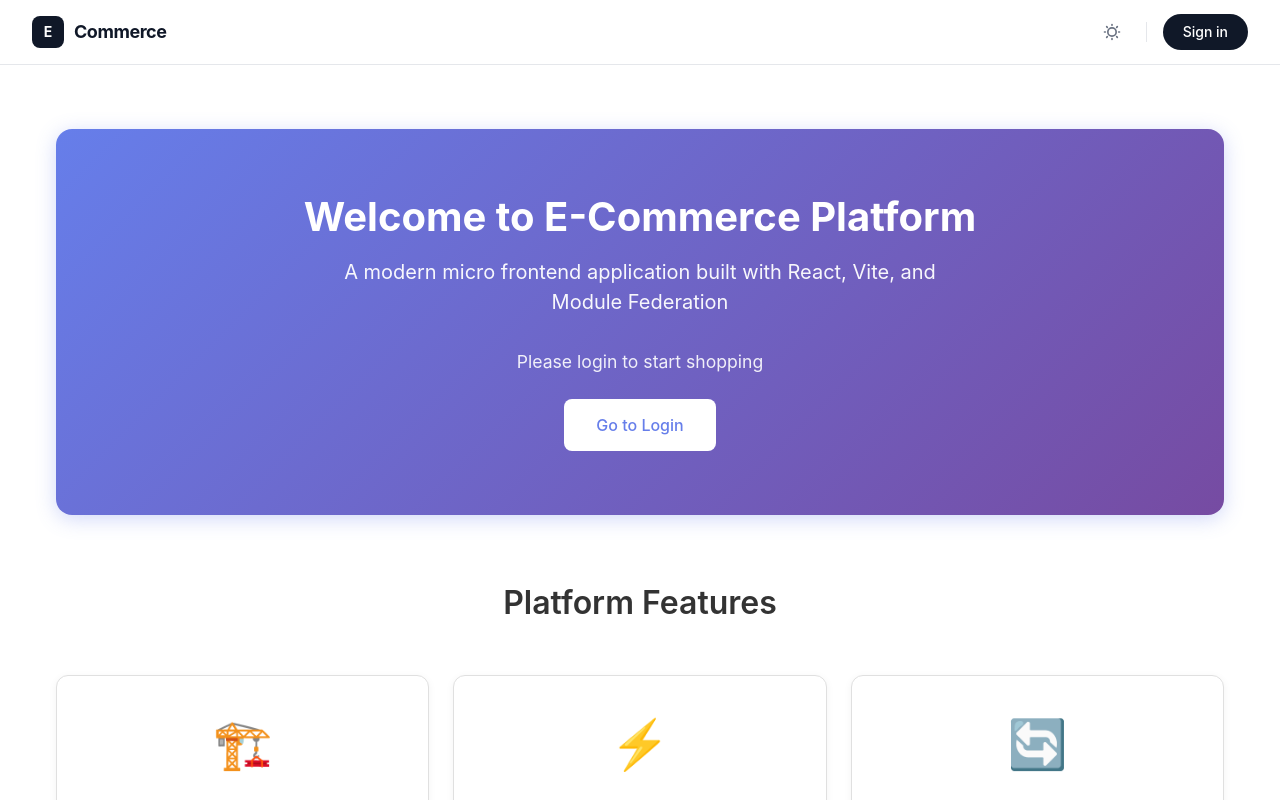
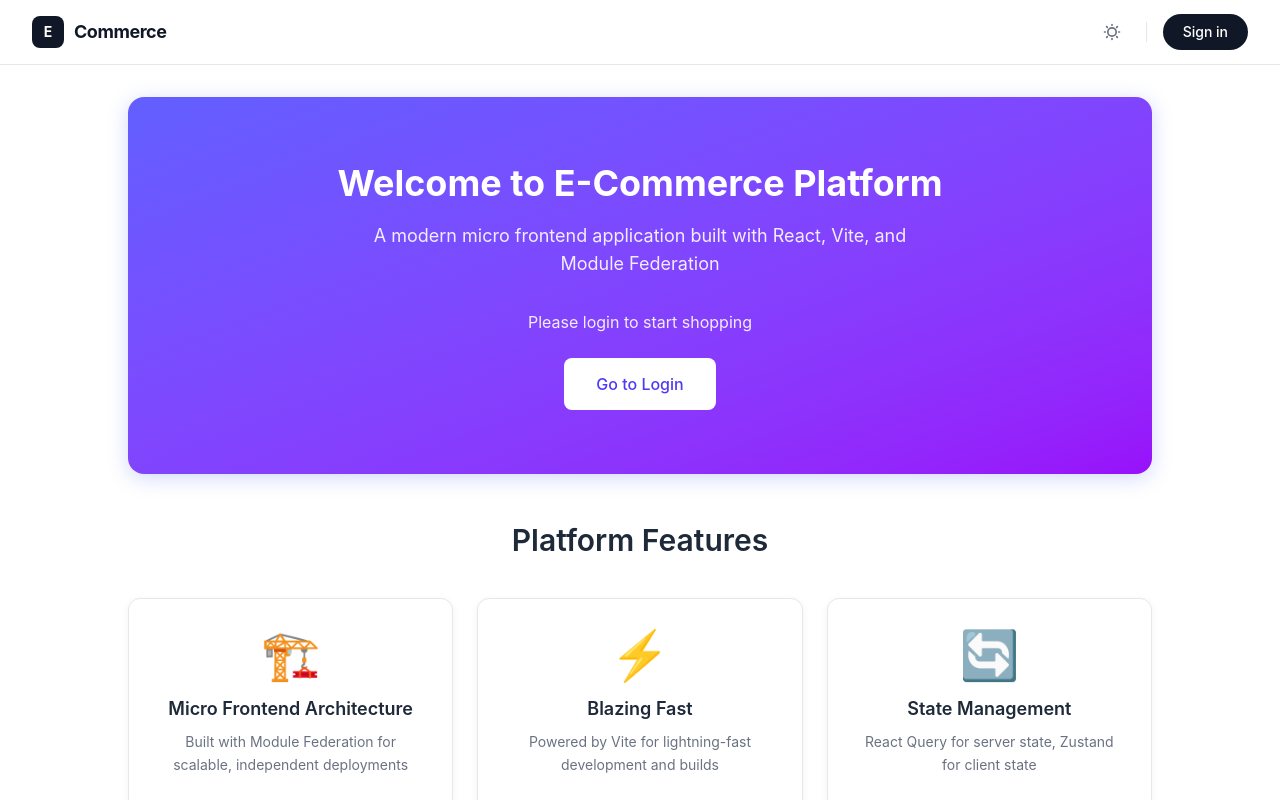
Before and after one commit to thiendp99/eco, a React (Vite) app in the folder packages/host/: page / in a window 1280 px wide. Shown: the top 800 px of the page. Built offline with nearby package versions, Linux system fonts and the light colour scheme.

Commit message:
fix: impoting common

```diff
--- /dev/null
+++ b/packages/host/src/components/ProtectedRoute.tsx
@@ -0,0 +1,13 @@
+import { Navigate, useLocation } from 'react-router-dom';
+import { useAuthStore } from '../stores/authStore';
+
+export const ProtectedRoute = ({ children }: { children: React.ReactNode }) => {
+  const isAuthenticated = useAuthStore((state) => state.isAuthenticated);
+  const location = useLocation();
+
+  return isAuthenticated ? (
+    <>{children}</>
+  ) : (
+    <Navigate to="/login" replace state={{ from: location }} />
+  );
+};
--- /dev/null
+++ b/packages/host/src/constants/testAccounts.ts
@@ -0,0 +1,14 @@
+export const TEST_ACCOUNTS = [
+  {
+    role: 'Admin',
+    email: 'admin@test.com',
+    password: 'admin123',
+  },
+  {
+    role: 'User',
+    email: 'user@test.com',
+    password: 'user123',
+  },
+] as const;
+
+export type TestAccount = (typeof TEST_ACCOUNTS)[number];
--- /dev/null
+++ b/packages/host/src/pages/DashboardPage.tsx
@@ -0,0 +1,60 @@
+import { Link } from 'react-router-dom';
+import { useAuthStore } from '../stores/authStore';
+import { useThemeStore } from '@ecommerce/shared';
+
+export const DashboardPage = () => {
+  const { user } = useAuthStore();
+  const { theme } = useThemeStore();
+  const isDark = theme === 'dark';
+
+  return (
+    <div className="max-w-4xl mx-auto">
+      <div
+        className={`rounded-2xl border p-8 mb-6 ${
+          isDark ? 'bg-gray-900 border-gray-800' : 'bg-white border-gray-200'
+        }`}
+      >
+        <h1
+          className={`text-3xl font-bold mb-2 ${
+            isDark ? 'text-white' : 'text-gray-900'
+          }`}
+        >
+          Dashboard
+        </h1>
+        <p
+          className={`text-sm mb-6 ${
+            isDark ? 'text-gray-400' : 'text-gray-500'
+          }`}
+        >
+          Welcome back,{' '}
+          <span className="font-medium">{user?.name ?? 'Admin'}</span>
+        </p>
+
+        <div
+          className={`rounded-xl border p-6 ${
+            isDark
+              ? 'bg-gray-800 border-gray-700'
+              : 'bg-gray-50 border-gray-200'
+          }`}
+        >
+          <p
+            className={`text-sm ${isDark ? 'text-gray-400' : 'text-gray-600'}`}
+          >
+            🚧 Admin dashboard — coming soon.
+          </p>
+        </div>
+      </div>
+
+      <Link
+        to="/products"
+        className={`inline-flex items-center gap-2 text-sm font-medium transition-colors duration-200 ${
+          isDark
+            ? 'text-gray-400 hover:text-white'
+            : 'text-gray-500 hover:text-gray-900'
+        }`}
+      >
+        ← Back to Products
+      </Link>
+    </div>
+  );
+};
--- a/packages/host/src/pages/HomePage.tsx
+++ b/packages/host/src/pages/HomePage.tsx
@@ -1,11 +1,6 @@
 import { Link } from 'react-router-dom';
 import { useAuthStore } from '../stores/authStore';
 import { useThemeStore } from '@ecommerce/shared';
-
-export const HomePage = () => {
-  const isAuthenticated = useAuthStore((state) => state.isAuthenticated);
-  const { theme } = useThemeStore();
-  const isDark = theme === 'dark';
 
 const features = [
   {
@@ -42,119 +37,62 @@ export const HomePage = () => {
   },
 ];
 
-  const buttonStyle = {
-    display: 'inline-block',
-    padding: '0.875rem 2rem',
-    borderRadius: '8px',
-    textDecoration: 'none',
-    fontSize: '1rem',
-    fontWeight: 500,
-    transition: 'all 0.3s ease',
-    border: 'none',
-    cursor: 'pointer',
-  };
+export const HomePage = () => {
+  const isAuthenticated = useAuthStore((state) => state.isAuthenticated);
+  const { theme } = useThemeStore();
+  const isDark = theme === 'dark';
 
   return (
-    <div style={{ maxWidth: '1200px', margin: '0 auto', padding: '2rem 1rem' }}>
+    <div className="max-w-5xl mx-auto">
       {/* Hero Section */}
       <div
-        style={{
-          textAlign: 'center',
-          padding: '4rem 2rem',
-          marginBottom: '4rem',
-          background: isDark
-            ? 'linear-gradient(135deg, #2d2d2d 0%, #1a1a1a 100%)'
-            : 'linear-gradient(135deg, #667eea 0%, #764ba2 100%)',
-          borderRadius: '16px',
-          color: isDark ? '#ffffff' : '#ffffff',
-          boxShadow: isDark
-            ? '0 4px 20px rgba(0, 0, 0, 0.3)'
-            : '0 4px 20px rgba(102, 126, 234, 0.3)',
-        }}
+        className={`
+          text-center px-8 py-16 mb-12 rounded-2xl
+          ${
+            isDark
+              ? 'bg-gradient-to-br from-gray-800 to-gray-900 text-white shadow-[0_4px_20px_rgba(0,0,0,0.3)]'
+              : 'bg-gradient-to-br from-indigo-500 to-purple-600 text-white shadow-[0_4px_20px_rgba(102,126,234,0.3)]'
+          }
+        `}
       >
-        <h1
-          style={{
-            fontSize: '2.5rem',
-            marginBottom: '1rem',
-            fontWeight: 700,
-            lineHeight: 1.2,
-          }}
-        >
+        <h1 className="text-4xl font-bold leading-tight mb-4">
           Welcome to E-Commerce Platform
         </h1>
-        <p
-          style={{
-            fontSize: '1.25rem',
-            marginBottom: '2rem',
-            opacity: 0.95,
-            maxWidth: '600px',
-            margin: '0 auto 2rem',
-          }}
-        >
+        <p className="text-lg opacity-90 max-w-xl mx-auto mb-8">
           A modern micro frontend application built with React, Vite, and Module
           Federation
         </p>
 
         {!isAuthenticated ? (
           <div>
-            <p
-              style={{
-                marginBottom: '1.5rem',
-                fontSize: '1.1rem',
-                opacity: 0.9,
-              }}
-            >
+            <p className="text-base opacity-90 mb-6">
               Please login to start shopping
             </p>
             <Link
               to="/login"
-              style={{
-                ...buttonStyle,
-                backgroundColor: '#ffffff',
-                color: '#667eea',
-              }}
-              onMouseEnter={(e) => {
-                e.currentTarget.style.transform = 'translateY(-2px)';
-                e.currentTarget.style.boxShadow =
-                  '0 6px 20px rgba(255, 255, 255, 0.3)';
-              }}
-              onMouseLeave={(e) => {
-                e.currentTarget.style.transform = 'translateY(0)';
-                e.currentTarget.style.boxShadow = 'none';
-              }}
+              className="
+                inline-block px-8 py-3.5 rounded-lg
+                bg-white text-indigo-600 font-medium
+                transition-all duration-200
+                hover:-translate-y-0.5 hover:shadow-lg
+              "
             >
               Go to Login
             </Link>
           </div>
         ) : (
           <div>
-            <p
-              style={{
-                marginBottom: '1.5rem',
-                fontSize: '1.1rem',
-                opacity: 0.9,
-              }}
-            >
+            <p className="text-base opacity-90 mb-6">
               Start exploring our products!
             </p>
             <Link
               to="/products"
-              style={{
-                ...buttonStyle,
-                backgroundColor: '#28a745',
-                color: '#ffffff',
-              }}
-              onMouseEnter={(e) => {
-                e.currentTarget.style.transform = 'translateY(-2px)';
-                e.currentTarget.style.boxShadow =
-                  '0 6px 20px rgba(40, 167, 69, 0.4)';
-                e.currentTarget.style.backgroundColor = '#218838';
-              }}
-              onMouseLeave={(e) => {
-                e.currentTarget.style.transform = 'translateY(0)';
-                e.currentTarget.style.boxShadow = 'none';
-                e.currentTarget.style.backgroundColor = '#28a745';
-              }}
+              className="
+                inline-block px-8 py-3.5 rounded-lg
+                bg-green-500 hover:bg-green-600 text-white font-medium
+                transition-all duration-200
+                hover:-translate-y-0.5 hover:shadow-[0_6px_20px_rgba(40,167,69,0.4)]
+              "
             >
               Browse Products
             </Link>
@@ -165,82 +103,38 @@ export const HomePage = () => {
       {/* Features Section */}
       <div>
         <h2
-          style={{
-            textAlign: 'center',
-            fontSize: '2rem',
-            marginBottom: '3rem',
-            fontWeight: 600,
-            color: isDark ? '#ffffff' : '#333',
-          }}
+          className={`text-center text-3xl font-semibold mb-10 ${
+            isDark ? 'text-white' : 'text-gray-800'
+          }`}
         >
           Platform Features
         </h2>
+        <div className="grid grid-cols-1 sm:grid-cols-2 lg:grid-cols-3 gap-6 mb-8">
+          {features.map((feature) => (
             <div
-          style={{
-            display: 'grid',
-            gridTemplateColumns: 'repeat(auto-fit, minmax(300px, 1fr))',
-            gap: '1.5rem',
-            marginBottom: '2rem',
-          }}
+              key={feature.title}
+              className={`
+                p-8 rounded-xl border transition-all duration-300
+                hover:-translate-y-1
+                ${
+                  isDark
+                    ? 'bg-gray-900 border-gray-700 shadow-[0_2px_8px_rgba(0,0,0,0.2)] hover:border-gray-500 hover:shadow-[0_8px_24px_rgba(0,0,0,0.3)]'
+                    : 'bg-white border-gray-200 shadow-[0_2px_8px_rgba(0,0,0,0.05)] hover:border-blue-400 hover:shadow-[0_8px_24px_rgba(0,0,0,0.1)]'
+                }
+              `}
             >
-          {features.map((feature, index) => (
-            <div
-              key={index}
-              style={{
-                padding: '2rem',
-                backgroundColor: isDark ? '#2d2d2d' : '#ffffff',
-                borderRadius: '12px',
-                border: `1px solid ${isDark ? '#404040' : '#e0e0e0'}`,
-                transition: 'all 0.3s ease',
-                boxShadow: isDark
-                  ? '0 2px 8px rgba(0, 0, 0, 0.2)'
-                  : '0 2px 8px rgba(0, 0, 0, 0.05)',
-              }}
-              onMouseEnter={(e) => {
-                e.currentTarget.style.transform = 'translateY(-4px)';
-                e.currentTarget.style.boxShadow = isDark
-                  ? '0 8px 24px rgba(0, 0, 0, 0.3)'
-                  : '0 8px 24px rgba(0, 0, 0, 0.1)';
-                e.currentTarget.style.borderColor = isDark ? '#555' : '#007bff';
-              }}
-              onMouseLeave={(e) => {
-                e.currentTarget.style.transform = 'translateY(0)';
-                e.currentTarget.style.boxShadow = isDark
-                  ? '0 2px 8px rgba(0, 0, 0, 0.2)'
-                  : '0 2px 8px rgba(0, 0, 0, 0.05)';
-                e.currentTarget.style.borderColor = isDark
-                  ? '#404040'
-                  : '#e0e0e0';
-              }}
-            >
-              <div
-                style={{
-                  fontSize: '3rem',
-                  marginBottom: '1rem',
-                  textAlign: 'center',
-                }}
-              >
-                {feature.icon}
-              </div>
+              <div className="text-5xl mb-4 text-center">{feature.icon}</div>
               <h3
-                style={{
-                  fontSize: '1.25rem',
-                  marginBottom: '0.75rem',
-                  fontWeight: 600,
-                  color: isDark ? '#ffffff' : '#333',
-                  textAlign: 'center',
-                }}
+                className={`text-lg font-semibold mb-2 text-center ${
+                  isDark ? 'text-white' : 'text-gray-800'
+                }`}
               >
                 {feature.title}
               </h3>
               <p
-                style={{
-                  fontSize: '0.95rem',
-                  color: isDark ? '#b0b0b0' : '#666',
-                  lineHeight: 1.6,
-                  textAlign: 'center',
-                  margin: 0,
-                }}
+                className={`text-sm leading-relaxed text-center ${
+                  isDark ? 'text-gray-400' : 'text-gray-500'
+                }`}
               >
                 {feature.description}
               </p>
--- a/packages/host/src/pages/LoginPage.tsx
+++ b/packages/host/src/pages/LoginPage.tsx
@@ -1,6 +1,7 @@
 import { useState } from 'react';
-import { useNavigate } from 'react-router-dom';
+import { Navigate, useNavigate, useLocation } from 'react-router-dom';
 import { useAuthStore } from '../stores/authStore';
+import { TEST_ACCOUNTS } from '../constants/testAccounts';
 
 export const LoginPage = () => {
   const [email, setEmail] = useState('');
@@ -9,7 +10,17 @@ export const LoginPage = () => {
   const [loading, setLoading] = useState(false);
 
   const login = useAuthStore((state) => state.login);
+  const isAuthenticated = useAuthStore((state) => state.isAuthenticated);
   const navigate = useNavigate();
+  const location = useLocation();
+
+  // Redirect to the page user originally wanted, or /products
+  const from =
+    (location.state as { from?: Location })?.from?.pathname ?? '/products';
+
+  if (isAuthenticated) {
+    return <Navigate to={from} replace />;
+  }
 
   const handleSubmit = async (e: React.FormEvent) => {
     e.preventDefault();
@@ -18,7 +29,7 @@ export const LoginPage = () => {
 
     try {
       await login(email, password);
-      navigate('/products');
+      navigate(from, { replace: true });
     } catch (err) {
       setError(err instanceof Error ? err.message : 'Login failed');
     } finally {
@@ -42,13 +53,13 @@ export const LoginPage = () => {
           {/* Test Accounts */}
           <div className="mb-6 rounded-xl bg-gray-50 border border-gray-200 p-4 text-sm text-gray-700">
             <div className="font-medium text-gray-900 mb-1">Test Accounts</div>
-            <div className="text-gray-600">
-              Admin: <span className="font-mono">admin@test.com</span>
-            </div>
-            <div className="text-gray-600">
-              User: <span className="font-mono">user@test.com</span> /{' '}
-              <span className="font-mono">user123</span>
-            </div>
+            {TEST_ACCOUNTS.map((account) => (
+              <div key={account.role} className="text-gray-600">
+                {account.role}:{' '}
+                <span className="font-mono">{account.email}</span> /{' '}
+                <span className="font-mono">{account.password}</span>
+              </div>
+            ))}
           </div>
 
           <form onSubmit={handleSubmit} className="space-y-5">
@@ -62,6 +73,7 @@ export const LoginPage = () => {
                 value={email}
                 onChange={(e) => setEmail(e.target.value)}
                 required
+                autoComplete="email"
                 className="
               w-full rounded-lg border border-gray-300
               px-4 py-2.5 text-sm
@@ -80,6 +92,7 @@ export const LoginPage = () => {
                 value={password}
                 onChange={(e) => setPassword(e.target.value)}
                 required
+                autoComplete="current-password"
                 className="
               w-full rounded-lg border border-gray-300
               px-4 py-2.5 text-sm
--- a/packages/host/src/routes/index.tsx
+++ b/packages/host/src/routes/index.tsx
@@ -1,17 +1,12 @@
-import { createBrowserRouter, Navigate } from 'react-router-dom';
+import { createBrowserRouter } from 'react-router-dom';
 
 import { LoginPage } from '../pages/LoginPage';
 import { HomePage } from '../pages/HomePage';
 import { MainLayout } from '../layouts/MainLayout';
 import { NotFoundPage } from '../pages/NotFoundPage';
-import { useAuthStore } from '../stores/authStore';
+import { DashboardPage } from '../pages/DashboardPage';
+import { ProtectedRoute } from '../components/ProtectedRoute';
 import { RemoteWrapper } from '../components/RemoteWrapper';
-
-const ProtectedRoute = ({ children }: { children: React.ReactNode }) => {
-  const isAuthenticated = useAuthStore((state) => state.isAuthenticated);
-
-  return isAuthenticated ? <>{children}</> : <Navigate to="/login" />;
-};
 
 export const router = createBrowserRouter(
   [
@@ -39,7 +34,10 @@ export const router = createBrowserRouter(
           path: 'products/:id',
           element: (
             <ProtectedRoute>
-              <RemoteWrapper module="productCatalog" component="ProductDetail" />
+              <RemoteWrapper
+                module="productCatalog"
+                component="ProductDetail"
+              />
             </ProtectedRoute>
           ),
         },
@@ -48,6 +46,14 @@ export const router = createBrowserRouter(
           element: (
             <ProtectedRoute>
               <RemoteWrapper module="shoppingCart" component="Cart" />
+            </ProtectedRoute>
+          ),
+        },
+        {
+          path: 'dashboard',
+          element: (
+            <ProtectedRoute>
+              <DashboardPage />
             </ProtectedRoute>
           ),
         },
--- a/packages/host/src/stores/authStore.ts
+++ b/packages/host/src/stores/authStore.ts
@@ -1,5 +1,6 @@
 import { create } from 'zustand';
 import { persist } from 'zustand/middleware';
+import { TEST_ACCOUNTS } from '../constants/testAccounts';
 
 interface User {
   id: string;
@@ -19,20 +20,22 @@ interface AuthState {
 const mockLogin = async (email: string, password: string): Promise<User> => {
   await new Promise((resolve) => setTimeout(resolve, 1000));
 
-  if (email === 'admin@test.com' && password === 'admin123') {
+  const adminAccount = TEST_ACCOUNTS.find((a) => a.role === 'Admin');
+  if (email === adminAccount?.email && password === adminAccount?.password) {
     return {
       id: '1',
       name: 'Admin User',
-      email: 'admin@test.com',
+      email: adminAccount.email,
       role: 'admin',
     };
   }
 
-  if (email === 'user@test.com' && password === 'user123') {
+  const userAccount = TEST_ACCOUNTS.find((a) => a.role === 'User');
+  if (email === userAccount?.email && password === userAccount?.password) {
     return {
       id: '2',
       name: 'Regular User',
-      email: 'user@test.com',
+      email: userAccount.email,
       role: 'user',
     };
   }
@@ -57,7 +60,33 @@ export const useAuthStore = create<AuthState>()(
       },
     }),
     {
-      name: 'auth-storage', // LocalStorage key
+      name: 'auth-storage',
+      // Gracefully skip persistence if localStorage is unavailable
+      // (e.g., private browsing mode or storage quota exceeded)
+      storage: {
+        getItem: (name) => {
+          try {
+            const value = localStorage.getItem(name);
+            return value ? JSON.parse(value) : null;
+          } catch {
+            return null;
+          }
+        },
+        setItem: (name, value) => {
+          try {
+            localStorage.setItem(name, JSON.stringify(value));
+          } catch {
+            // Silently ignore write errors
+          }
+        },
+        removeItem: (name) => {
+          try {
+            localStorage.removeItem(name);
+          } catch {
+            // Silently ignore remove errors
+          }
+        },
+      },
     }
   )
 );
```
Also changed, not shown: packages/host/src/components/RemoteWrapper.tsx (+19 -21 lines), packages/host/src/layouts/MainLayout.tsx (+5 -5 lines). Lines whose indentation alone changed are shown as unchanged.
